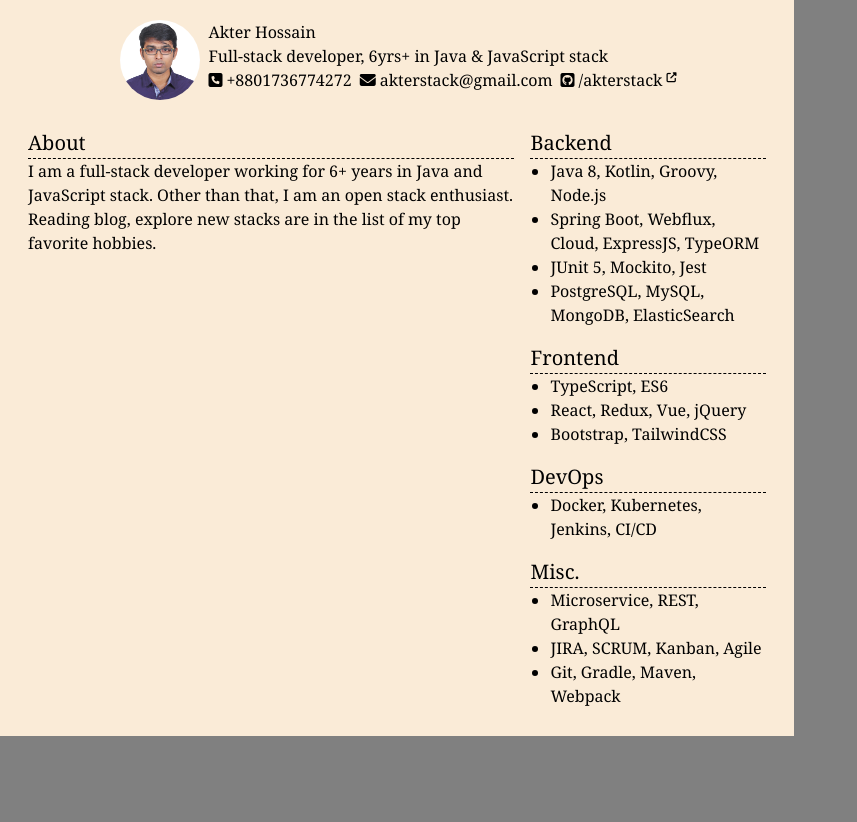
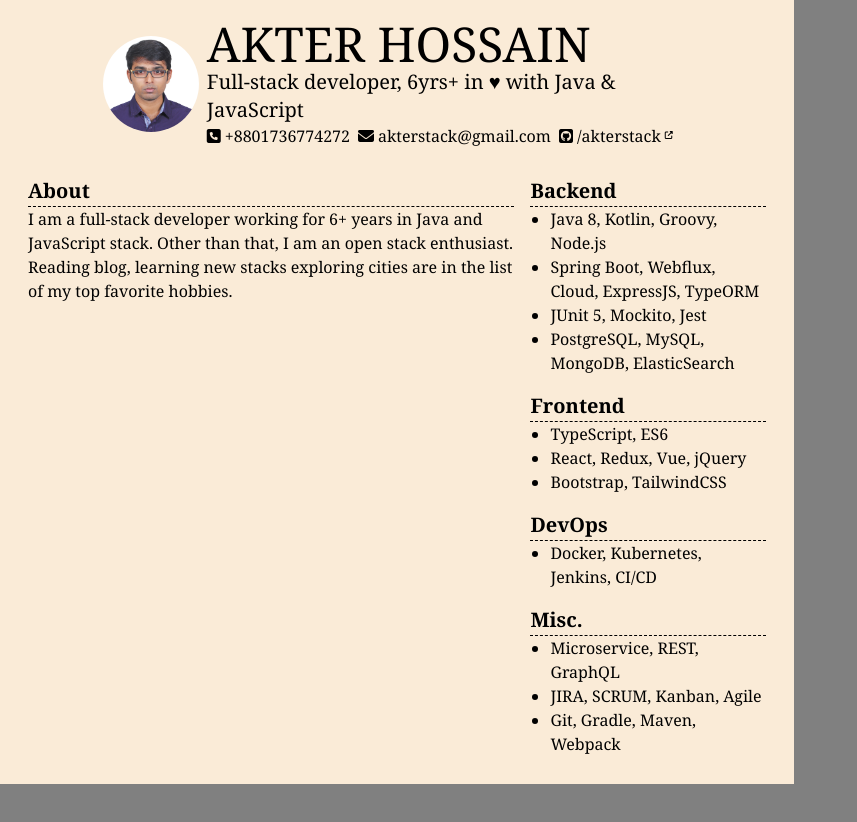
Before and after one commit to akterstack/rezume, a React app: page / in a window 1280 px wide. Shown: the top 822 px of the page, without its empty margins (0-857 px from the left). Built offline with nearby package versions, Linux system fonts and the light colour scheme.

Commit message:
improve typo

```diff
--- a/src/assets/base.css
+++ b/src/assets/base.css
@@ -16,7 +16,7 @@ section {
 }
 
 sup {
-  font-size: 10px;
+  font-size: 8px;
 }
 
 #main > div {
@@ -40,6 +40,7 @@ sup {
 .section-title {
   @apply .text-xl;
   @apply .w-full;
+  @apply .font-semibold;
   border-bottom: 1px dashed;
 }
 
--- a/src/components/Masthead.tsx
+++ b/src/components/Masthead.tsx
@@ -6,18 +6,23 @@ export function Masthead() {
     <StackConsumer>
       {({ masthead }) => (
         <div className="flex w-10/12 mt-0 mx-auto my-5">
-          <div id="avatar" className="flex justify-end">
+          <div id="avatar" className="flex justify-end items-center pr-3">
             <img
-              className="w-20 h-20 rounded-full justify-right"
+              className="w-24 h-24 rounded-full justify-right"
               src="/resources/akter.hossain.png"
               alt={masthead.fullName}
             />
           </div>
           <div>
-            <div className="full-name">{masthead.fullName}</div>
-            <div className="subtitle">
-              {masthead.role}, {masthead.experienceNote}
+            <div className="uppercase text-5xl leading-none">
+              {masthead.fullName}
             </div>
+            <div
+              className="text-xl"
+              dangerouslySetInnerHTML={{
+                __html: `${masthead.role}, ${masthead.experienceNote}`,
+              }}
+            />
             <div className="flex flex-wrap">
               <div className="badge">
                 <i className="fas fa-phone-square" />
@@ -25,12 +30,7 @@ export function Masthead() {
               </div>
               <div className="badge">
                 <i className="fas fa-envelope" />
-                <a
-                  href={`mailto:${masthead.email}`}
-                  target="_blank"
-                  rel="noopener noreferrer">
-                  {masthead.email}
-                </a>
+                {masthead.email}
               </div>
               <div className="badge">
                 <i className="fab fa-github-square" />
--- a/src/context/java/index.js
+++ b/src/context/java/index.js
@@ -1,7 +1,9 @@
 export * from './masthead';
 
 export const about = `
-I am a full-stack developer working for 6+ years in Java and JavaScript stack. Other than that, I am an open stack enthusiast. Reading blog, explore new stacks are in the list of my top favorite hobbies.
+I am a full-stack developer working for 6+ years in Java and JavaScript stack.
+ Other than that, I am an open stack enthusiast. Reading blog, learning new stacks
+  exploring cities are in the list of my top favorite hobbies.
 `;
 
 export const skillSet = [
--- a/src/context/java/masthead.js
+++ b/src/context/java/masthead.js
@@ -1,7 +1,7 @@
 export const masthead = {
   fullName: 'Akter Hossain',
   role: 'Full-stack developer',
-  experienceNote: '6yrs+ in Java & JavaScript stack',
+  experienceNote: '6yrs+ in &hearts; with Java & JavaScript',
   email: 'akterstack@gmail.com',
   phone: '+8801736774272',
   address: 'Dhaka, Bangladesh',
```
